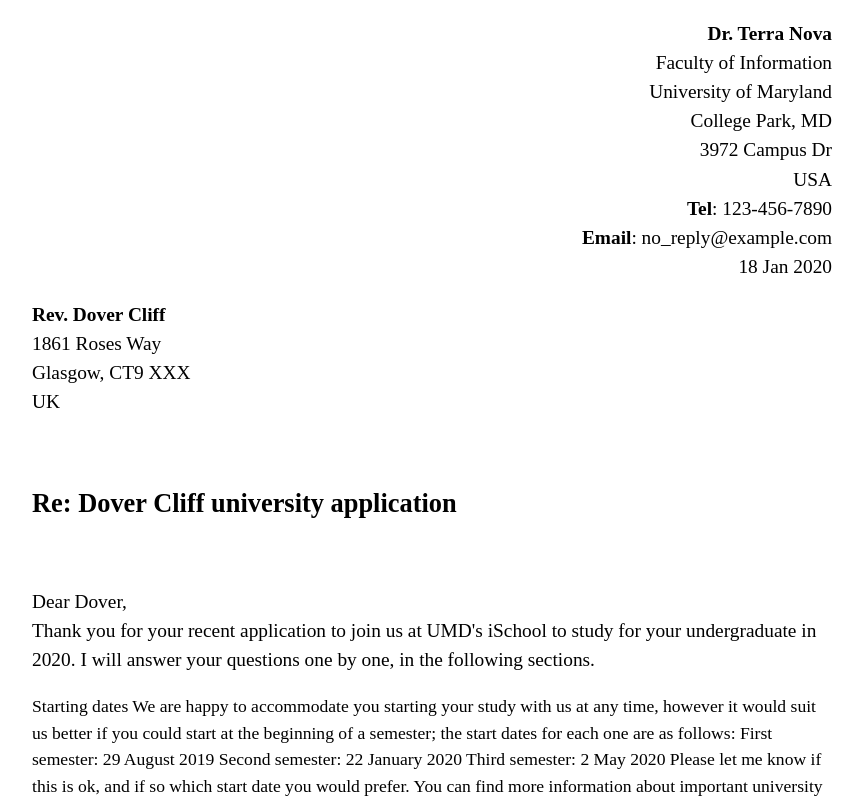
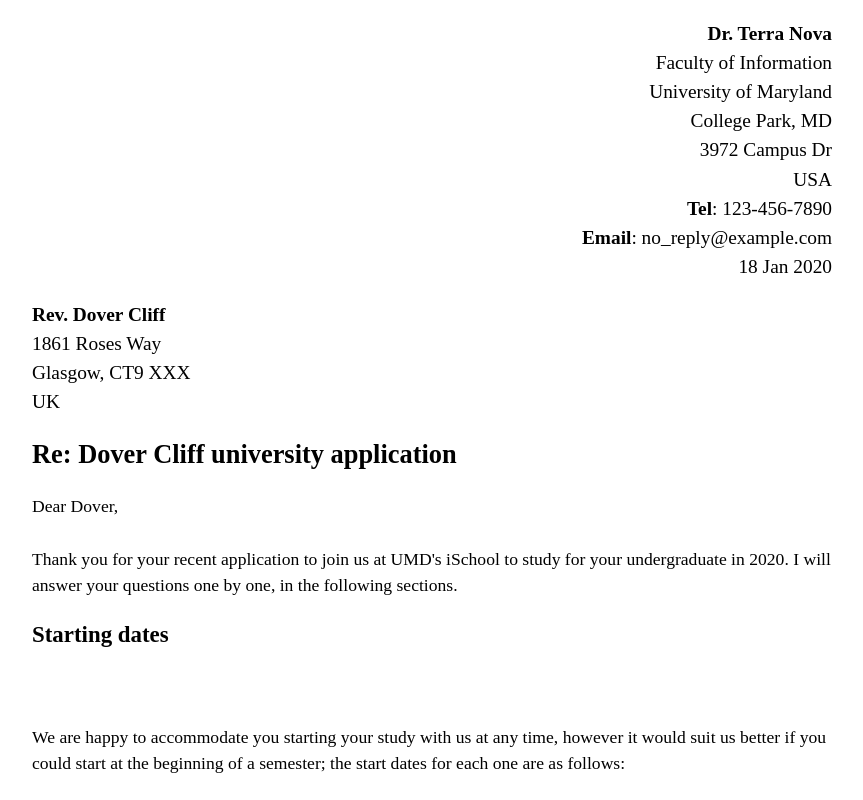
Before and after one commit to NnamdiEzeigwe/NnamdiEzeigwe.github.io, a plain HTML site: page lab_2/index.html in a window 1280 px wide. Shown: the top 800 px of the page, without its empty margins (208-1071 px from the left). Drawn offline with Linux system fonts and the light colour scheme.

Commit message:
Update index.html

```diff
--- a/lab_2/index.html
+++ b/lab_2/index.html
@@ -27,18 +27,20 @@
                 Glasgow, CT9 XXX<br />
                 UK<br />
 
+            </p>
             <p>
-
-            <br>
             <h1><strong>Re: Dover Cliff university application</strong></h1>
-            <br>
-            <p>
                 Dear Dover,
+                <br>
                 <br>
                 Thank you for your recent application to join us at UMD's iSchool to study for your undergraduate in 2020. I will answer your questions one by one, in the following sections.
             </p>
-
-
+            <p>
+            <h2><strong>Starting dates</strong></h2>
+                <br>
+                <br>
+                We are happy to accommodate you starting your study with us at any time, however it would suit us better if you could start at the beginning of a semester; the start dates for each one are as follows:
+            </p>
     </body>
     </html>
 
@@ -55,9 +57,9 @@
 
 
 
-Starting dates
 
-We are happy to accommodate you starting your study with us at any time, however it would suit us better if you could start at the beginning of a semester; the start dates for each one are as follows:
+
+
 
 First semester: 29 August 2019
 Second semester: 22 January 2020
```
